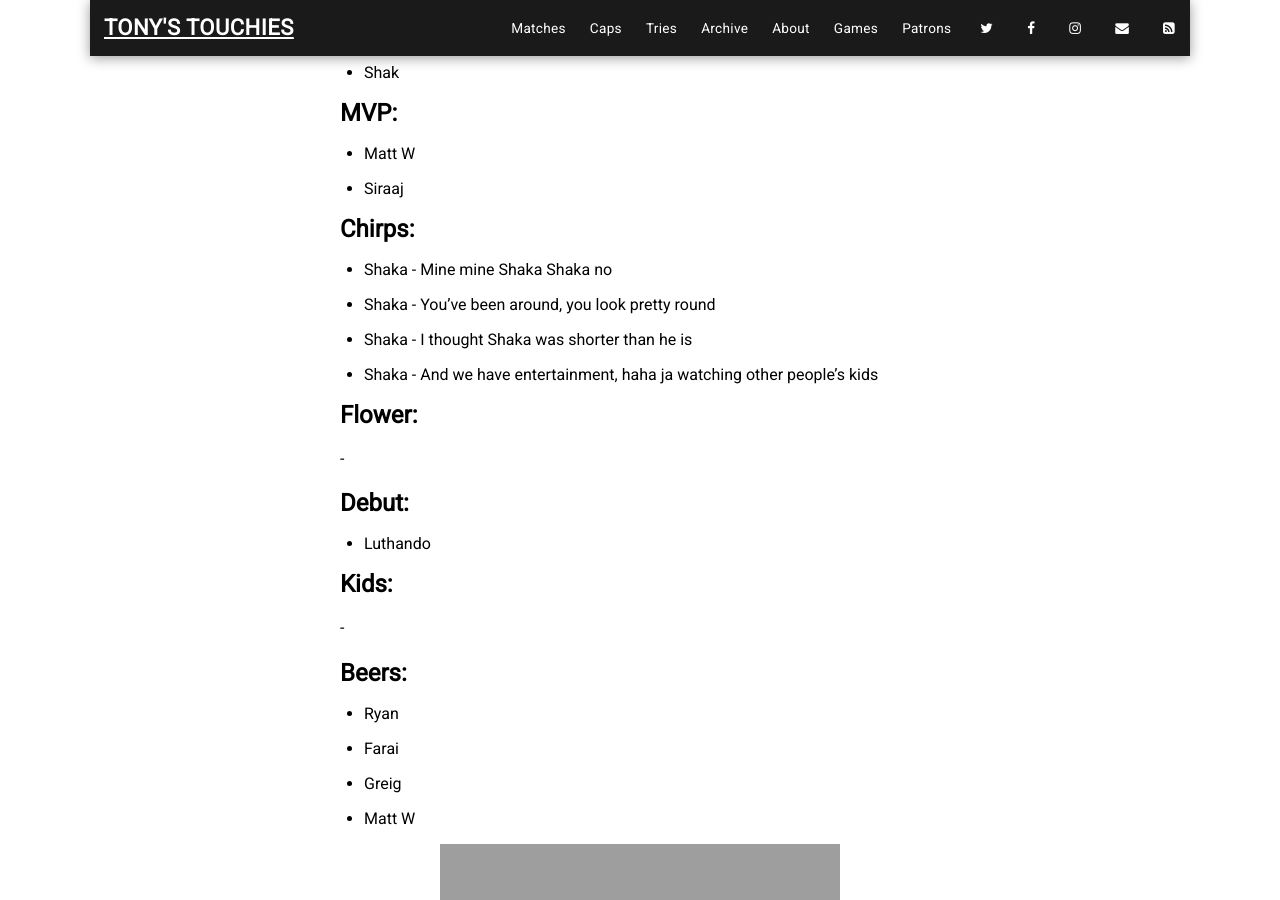
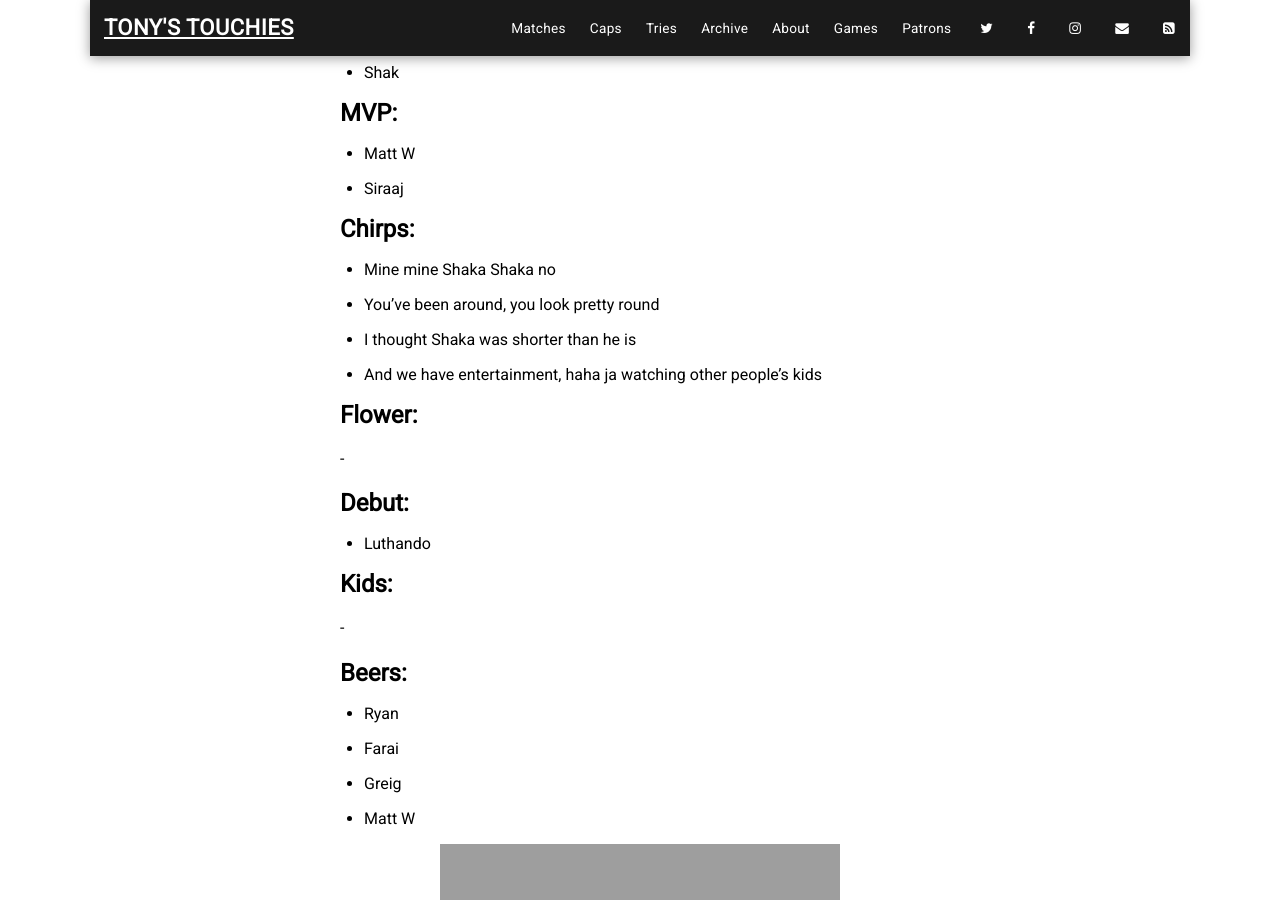
Before and after one commit to sundayrugby/sundayrugby.github.io, a Jekyll site: the page built from _posts/2026-09-13-ROUND.md, in a window 1280 px wide and 900 px high, scrolled down 1321 px. Built offline with Jekyll 4.4.1, drawn with Linux system fonts in a browser that asks for light colours; nearby versions of some CDN libraries.

Commit message:
Strip Shaka prefixes from 2026-09-13 chirps (#15)
Co-authored-by: Ryan <rpovey@gmail.com>

```diff
--- a/_posts/2026-09-13-ROUND.md
+++ b/_posts/2026-09-13-ROUND.md
@@ -44,10 +44,10 @@ image: 2026_09_13_a.jpg
 
 ## Chirps:
 
-* Shaka - Mine mine Shaka Shaka no
-* Shaka - You've been around, you look pretty round
-* Shaka - I thought Shaka was shorter than he is
-* Shaka - And we have entertainment, haha ja watching other people's kids
+* Mine mine Shaka Shaka no
+* You've been around, you look pretty round
+* I thought Shaka was shorter than he is
+* And we have entertainment, haha ja watching other people's kids
 
 ## Flower:
 -
```
